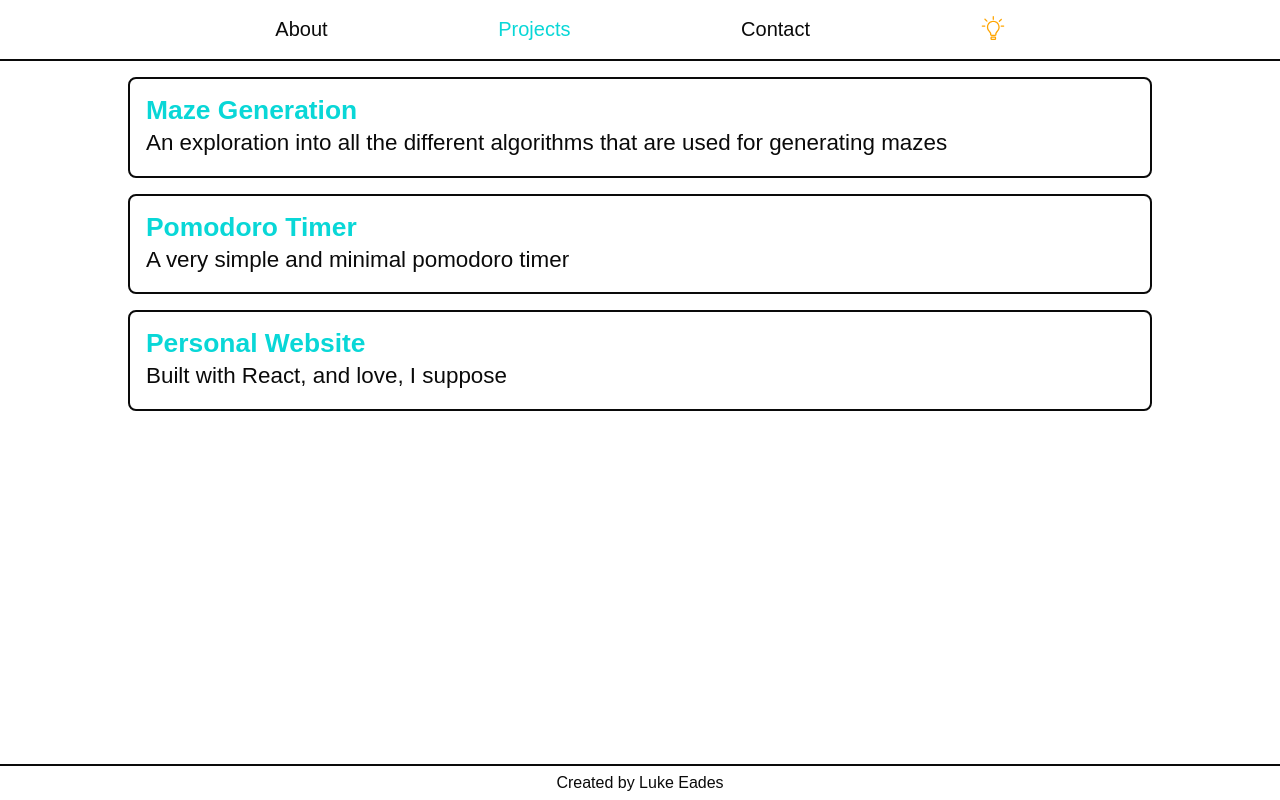
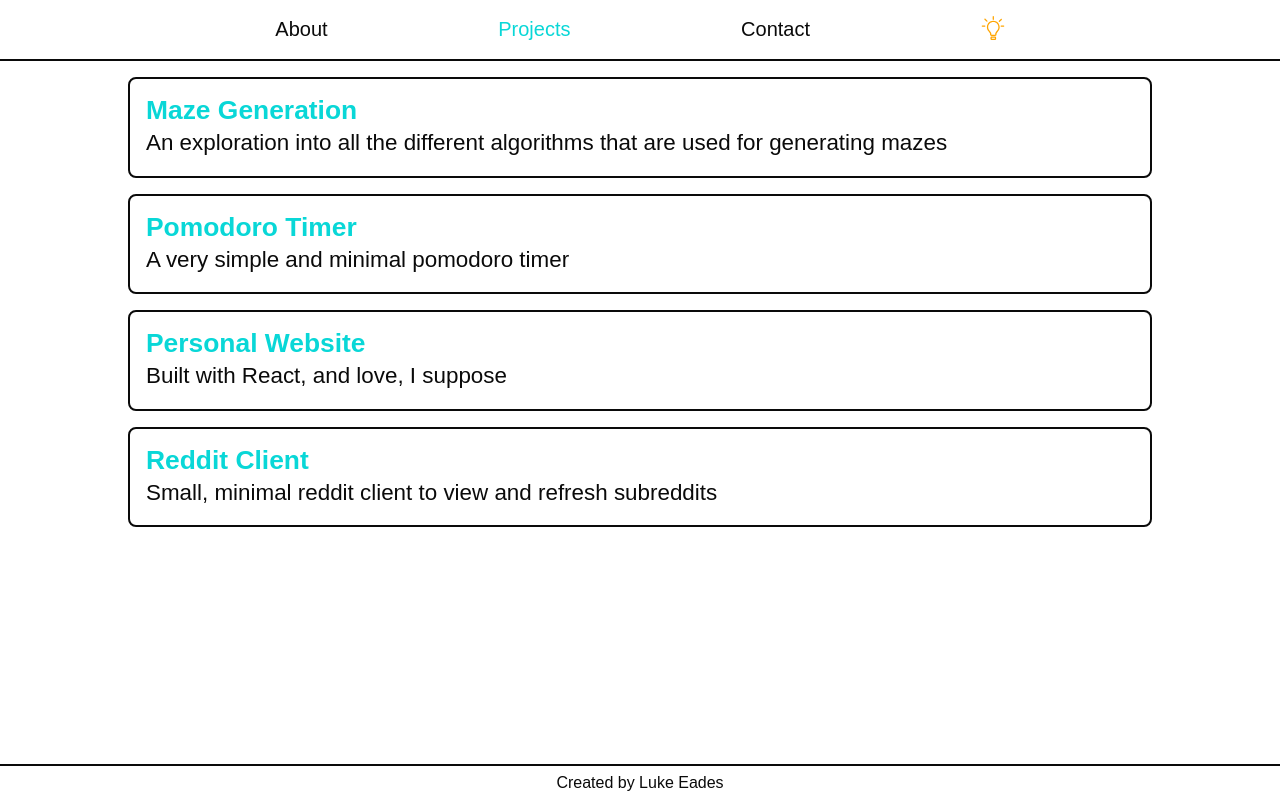
Before and after one commit to LukeEades/personal_website_revamp, a React (Vite) app: page /#/projects in a window 1280 px wide. Built offline with nearby package versions, Linux system fonts and the light colour scheme.

Commit message:
added reddit client project

```diff
--- a/src/components/Projects.jsx
+++ b/src/components/Projects.jsx
@@ -15,6 +15,11 @@ const projects = [
     name: "Personal Website",
     description: "Built with React, and love, I suppose",
     url: "https://luke-eades.org",
+  },
+  {
+    name: "Reddit Client",
+    description: "Small, minimal reddit client to view and refresh subreddits",
+    url: "https://lukeeades.github.io/reddit_lanes",
   },
 ]
 const Projects = () => {
```
